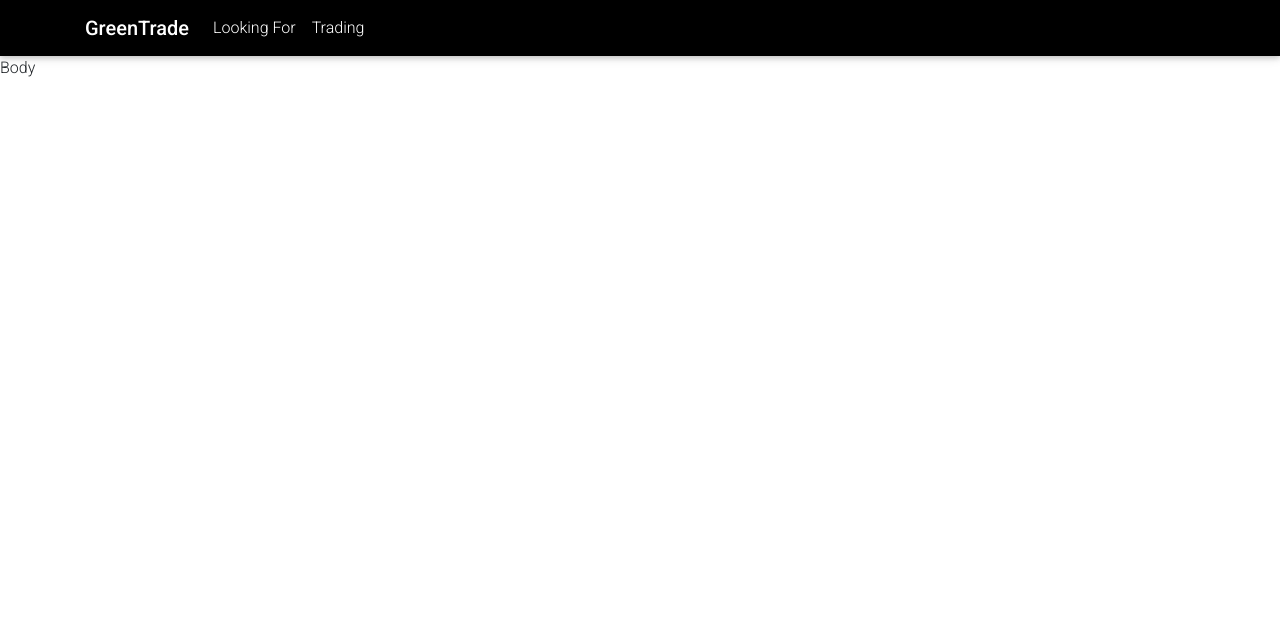
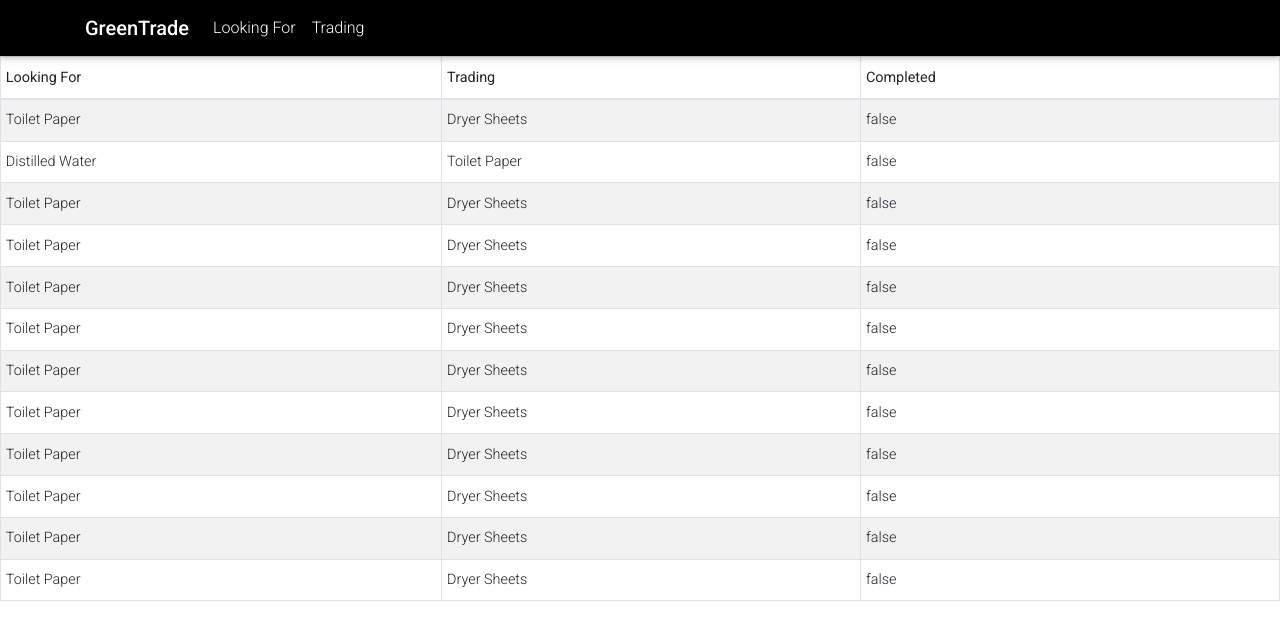
Before and after one commit to swstegall/green-trade, a React (Create React App) app in the folder frontend/: page / in a window 1280 px wide. Shown: the top 640 px of the page. Built offline with nearby package versions, Linux system fonts and the light colour scheme.

Commit message:
Created a dynamic table.

```diff
--- a/frontend/src/App.tsx
+++ b/frontend/src/App.tsx
@@ -3,6 +3,7 @@ import { Navbar } from "./components/navbar/navbar";
 import { Body } from "./components/body/body";
 import { LookingForCard } from "./components/cards/lookingForCard";
 import { TradingCard } from "./components/cards/tradingCard";
+import items from "./defaultItems.json";
 
 class App extends Component<
   {},
@@ -11,6 +12,7 @@ class App extends Component<
     isWideEnough: boolean;
     lookingForActive: boolean;
     tradingActive: boolean;
+    items: any;
   }
 > {
   constructor(props: any) {
@@ -20,6 +22,7 @@ class App extends Component<
       isWideEnough: false,
       lookingForActive: false,
       tradingActive: false,
+      items,
     };
     this.viewListings = this.viewListings.bind(this);
     this.lookingFor = this.lookingFor.bind(this);
@@ -54,7 +57,7 @@ class App extends Component<
           lookingFor={this.lookingFor}
           trading={this.trading}
         />
-        <Body />
+        <Body items={this.state.items}/>
         <LookingForCard
           lookingForActive={this.state.lookingForActive}
           lookingFor={this.lookingFor}
--- a/frontend/src/components/body/body.tsx
+++ b/frontend/src/components/body/body.tsx
@@ -1,9 +1,65 @@
-import React from 'react';
+import React, { Component } from "react";
 
-export const Body = () => {
-  return (
-    <div>
-      Body
-    </div>
-  );
-};
+export class Body extends Component<
+  { items: any },
+  { loading: boolean; tableItems: Array<any> }
+> {
+  constructor(props: any) {
+    super(props);
+    this.state = {
+      loading: true,
+      tableItems: [],
+    };
+  }
+
+  componentDidMount() {
+    if (this.props.items.length !== 0) {
+      const arr: any = Object.values(this.props.items)[0];
+      console.log(arr);
+      const tempRows = arr.map((item: any, index: number) => {
+        return (
+          <tr key={index}>
+            <td>{item.lookingFor}</td>
+            <td>{item.trading}</td>
+            <td>{`${item.completed}`}</td>
+          </tr>
+        );
+      });
+      this.setState({
+        tableItems: tempRows,
+        loading: false,
+      });
+      console.log(this.state.tableItems);
+    }
+  }
+
+  render() {
+    return (
+      <div>
+        {!this.state.loading ? (
+          <div>
+            <table
+              id="dtDynamicVerticalScrollExample"
+              className={
+                "table table-striped table-hover table-bordered table-sm"
+              }
+              cellSpacing="0"
+              style={{ width: "100%" }}
+            >
+              <thead>
+                <tr>
+                  <th className={"th-sm"}>Looking For</th>
+                  <th className={"th-sm"}>Trading</th>
+                  <th className={"th-sm"}>Completed</th>
+                </tr>
+              </thead>
+              <tbody>{this.state.tableItems}</tbody>
+            </table>
+          </div>
+        ) : (
+          <div>loading</div>
+        )}
+      </div>
+    );
+  }
+}
--- a/frontend/src/components/navbar/navbar.tsx
+++ b/frontend/src/components/navbar/navbar.tsx
@@ -29,7 +29,7 @@ export class Navbar extends Component<
     return (
       <div>
         <Router>
-          <MDBNavbar color="black" dark expand="md">
+          <MDBNavbar color="black" dark scrolling expand="md">
             <MDBContainer>
               <MDBNavbarBrand href="/">
                 <strong>GreenTrade</strong>
--- /dev/null
+++ b/frontend/src/defaultItems.json
@@ -0,0 +1,64 @@
+{
+  "items": [
+    {
+      "lookingFor": "Toilet Paper",
+      "trading": "Dryer Sheets",
+      "completed": false
+    },
+    {
+      "lookingFor": "Distilled Water",
+      "trading": "Toilet Paper",
+      "completed": false
+    },
+    {
+      "lookingFor": "Toilet Paper",
+      "trading": "Dryer Sheets",
+      "completed": false
+    },
+    {
+      "lookingFor": "Toilet Paper",
+      "trading": "Dryer Sheets",
+      "completed": false
+    },
+    {
+      "lookingFor": "Toilet Paper",
+      "trading": "Dryer Sheets",
+      "completed": false
+    },
+    {
+      "lookingFor": "Toilet Paper",
+      "trading": "Dryer Sheets",
+      "completed": false
+    },
+    {
+      "lookingFor": "Toilet Paper",
+      "trading": "Dryer Sheets",
+      "completed": false
+    },
+    {
+      "lookingFor": "Toilet Paper",
+      "trading": "Dryer Sheets",
+      "completed": false
+    },
+    {
+      "lookingFor": "Toilet Paper",
+      "trading": "Dryer Sheets",
+      "completed": false
+    },
+    {
+      "lookingFor": "Toilet Paper",
+      "trading": "Dryer Sheets",
+      "completed": false
+    },
+    {
+      "lookingFor": "Toilet Paper",
+      "trading": "Dryer Sheets",
+      "completed": false
+    },
+    {
+      "lookingFor": "Toilet Paper",
+      "trading": "Dryer Sheets",
+      "completed": false
+    }
+  ]
+}
```
